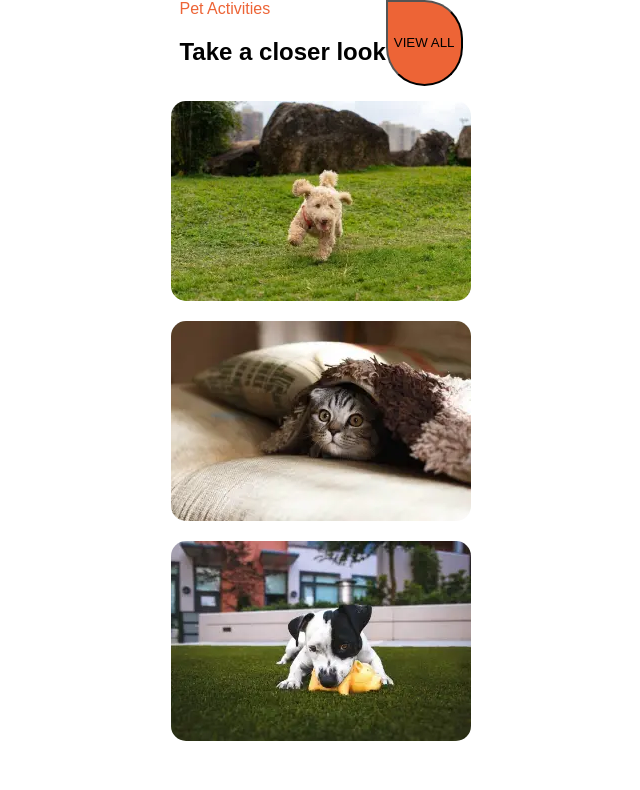
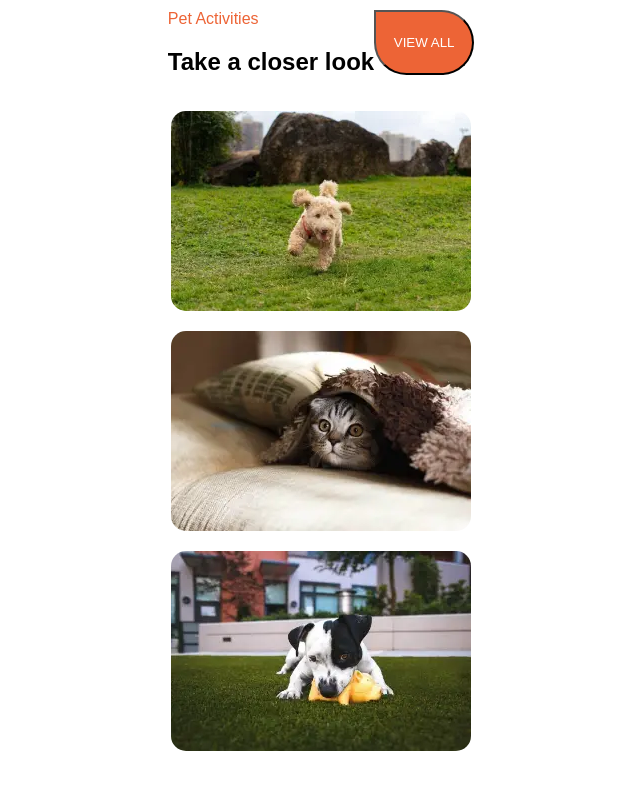
Before and after one commit to Maximiliano1979/202301-w1ch4-maximiliano-gutierrez, a website built with Parcel: page src/index.html in a window 1280 px wide. Shown: the whole page, without its empty margins (319-959 px from the left). Built offline with nearby package versions, Linux system fonts and the light colour scheme; files whose address does not match are found by name.

Commit message:
Attributes of images

```diff
--- a/src/index.html
+++ b/src/index.html
@@ -22,9 +22,15 @@
       </header>
     </section>
     <section class="photos">
-      <article><img src="/src/Animal1.webp" alt=""></article>
-      <article><img src="/src/Animal2.webp" alt=""></article>
-      <article><img src="/src/Animal3.webp" alt=""></article>
+      <article>
+        <img src="/src/Animal1.webp" alt="Dog Photo">
+      </article>
+      <article>
+        <img src="/src/Animal2.webp" alt="Cat under blanket">
+      </article>
+      <article>
+        <img src="/src/Animal3.webp" alt="Dog killing a plastic pig">
+      </article>
     </section>
   </main>
 
--- a/src/style.css
+++ b/src/style.css
@@ -18,6 +18,7 @@ body {
 }
 
 .main-header {
+  margin-top: 10px;
   display: flex;
   justify-content: center;
   font-family: var(--typography-main);
@@ -26,6 +27,10 @@ body {
 button {
   background-color: #ed6436;
   border-radius: 0 3em 3em 3em;
+  height: 65px;
+  width: 100px;
+  text-decoration: none;
+  color: white;
 }
 
 .subtitle {
```
